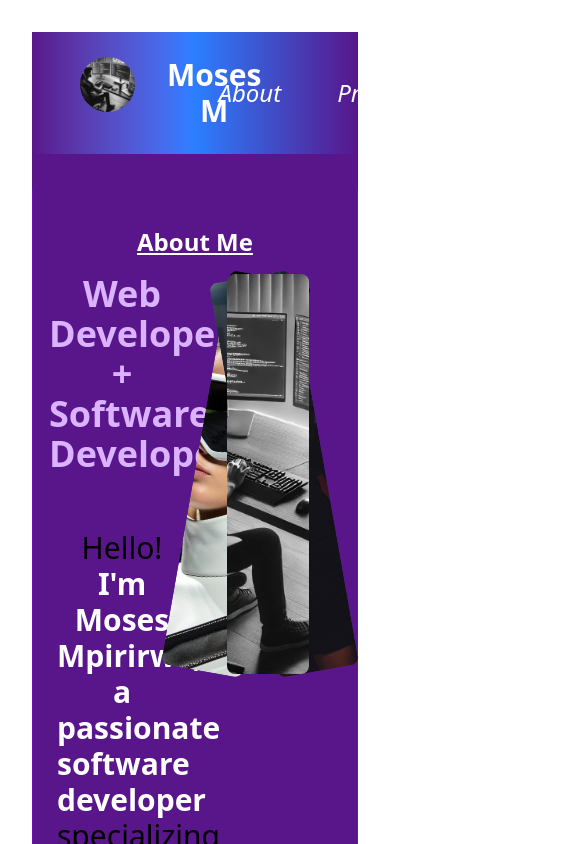
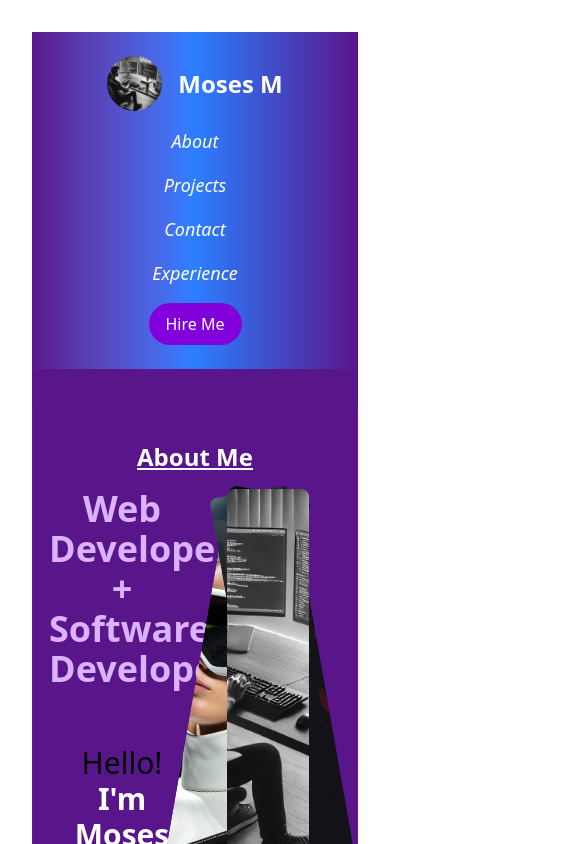
Before and after one commit to mpirirwemoses/portfolio, a React (Vite) app: page / in a window 390 px wide. Shown: the top 844 px of the page, 585 px wide, since content can reach past the window. Built offline with nearby package versions, Linux system fonts and the light colour scheme.

Commit message:
navbar responsive

```diff
--- a/src/Components/port.jsx
+++ b/src/Components/port.jsx
@@ -84,23 +84,65 @@ const Port = () => {
 
     return (
       <div className="bg-purple-900 min-h-screen font-sans">
-        <header className="bg-gradient-to-r sticky top-0 from-purple-900 z-10 via-blue-500 to-purple text-white py-6">
-          <div className="container mx-auto px-4 flex justify-between items-center">
-            <div className="flex gap-8">
-              <img className="rounded-full ml-8 h-[55px] w-[55px] object-cover " src ={image67} alt="logo"/>
-            <h1 className="text-3xl font-bold">Moses M</h1>
-            </div>
-            <nav>
-              <ul className="flex space-x-8  items-center">
-                <li><a href="#about" className="hover:underline px-3 hover:bg-blue-500 py-2 italic rounded text-2xl">About</a></li>
-                <li><a href="#projects" className="hover:underline hover:bg-blue-500 px-3 py-2 italic rounded text-2xl">Projects</a></li>
-                <li><a href="#contact" className="hover:underline hover:bg-blue-500 px-3 py-2 italic rounded text-2xl">Contact</a></li>
-                <li><a href="#experience" className="hover:underline hover:bg-blue-500 px-3 py-2 italic rounded text-2xl">Experience</a></li>
-            <Link path to= "/contact" >   <li><button className="px-4 py-2 border sm:px-2 sm:text-md  border-transparent hover:bg-purple-400 hover:text-black hover:border-blue-500 rounded-full bg-purple-700 text-white text-lg">Hire Me</button></li></Link>
-              </ul>
-            </nav>
-          </div>
-        </header>
+        <header className="bg-gradient-to-r sticky top-0 from-purple-900 via-blue-500 to-purple z-10 text-white py-6">
+  <div className="container mx-auto px-4 flex flex-wrap md:flex-nowrap justify-between items-center">
+    {/* Logo and Name */}
+    <div className="flex gap-4 items-center w-full md:w-auto justify-center md:justify-start mb-4 md:mb-0">
+      <img
+        className="rounded-full ml-0 md:ml-8 h-[55px] w-[55px] object-cover"
+        src={image67}
+        alt="logo"
+      />
+      <h1 className="text-2xl md:text-3xl font-bold">Moses M</h1>
+    </div>
+
+    {/* Navigation */}
+    <nav className="w-full md:w-auto">
+      <ul className="flex flex-col md:flex-row md:space-x-8 space-y-4 md:space-y-0 items-center">
+        <li>
+          <a
+            href="#about"
+            className="hover:underline px-3 hover:bg-blue-500 py-2 italic rounded text-lg md:text-2xl text-center"
+          >
+            About
+          </a>
+        </li>
+        <li>
+          <a
+            href="#projects"
+            className="hover:underline hover:bg-blue-500 px-3 py-2 italic rounded text-lg md:text-2xl text-center"
+          >
+            Projects
+          </a>
+        </li>
+        <li>
+          <a
+            href="#contact"
+            className="hover:underline hover:bg-blue-500 px-3 py-2 italic rounded text-lg md:text-2xl text-center"
+          >
+            Contact
+          </a>
+        </li>
+        <li>
+          <a
+            href="#experience"
+            className="hover:underline hover:bg-blue-500 px-3 py-2 italic rounded text-lg md:text-2xl text-center"
+          >
+            Experience
+          </a>
+        </li>
+        <Link to="/contact">
+          <li>
+            <button className="px-4 py-2 border sm:px-2 sm:text-md border-transparent hover:bg-purple-400 hover:text-black hover:border-blue-500 rounded-full bg-purple-700 text-white text-md md:text-lg">
+              Hire Me
+            </button>
+          </li>
+        </Link>
+      </ul>
+    </nav>
+  </div>
+</header>
+
 
         <section id="about" className="container rounded-md border-r border-l border-b px-4 py-4 border-purple-800 mt-8  mx-auto px-4 py-10">
           <h2 className="text-2xl font-bold mb-4 text-white underline">About Me</h2>
```
